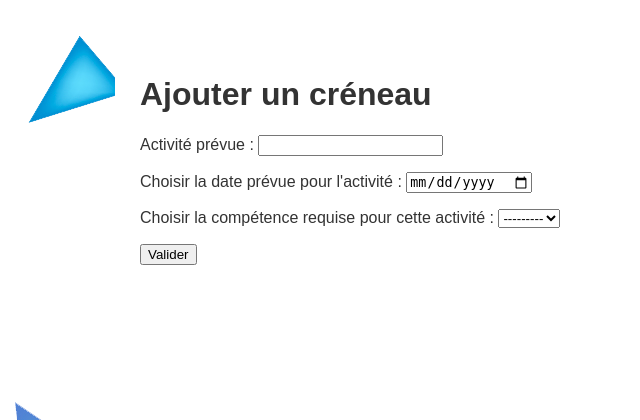
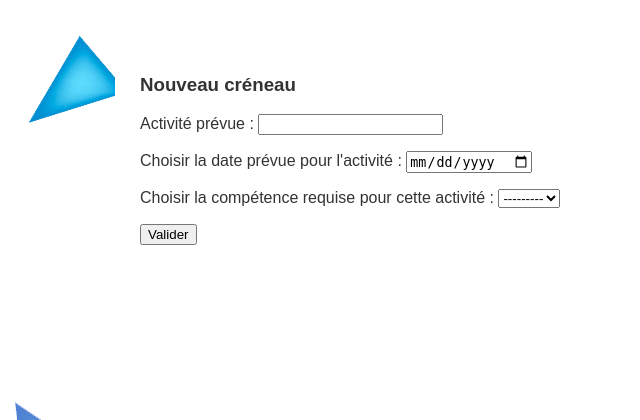
Before and after one commit to severinehmfms/evaldjango, a Django app: page /entraide/addschedule/ in a window 1280 px wide. Shown: the part 192-612 px from the top of the page, without its empty margins (0-640 px from the left). Run offline with Django 5.2, Linux system fonts and the light colour scheme; the visitor is signed in with stand-in values (Sample User, id 1); data that the repository does not hold is empty.

Commit message:
ajout d'un titre

```diff
--- a/biaudentraide/entraide/templates/entraide/addschedule.html
+++ b/biaudentraide/entraide/templates/entraide/addschedule.html
@@ -5,7 +5,7 @@
 {% block title %}Ajout d'un créneau {% endblock %}
 
 {% block main %}
-    <h1>Ajouter un créneau</h1>
+    <h3>Nouveau créneau</h3>
 
     <form method="post">
 
```
